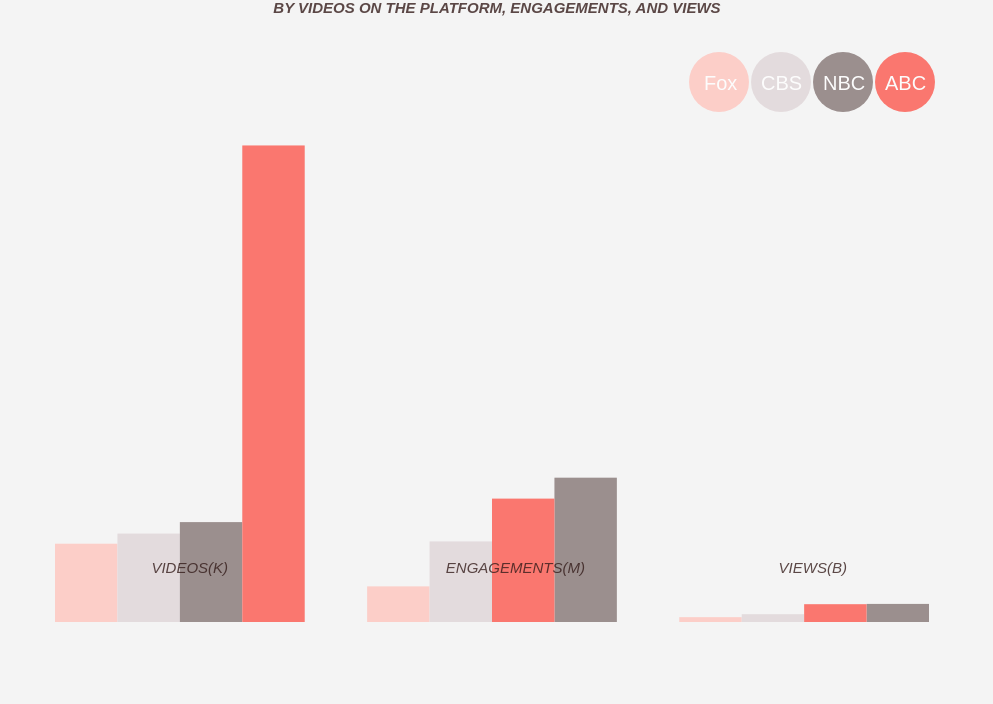
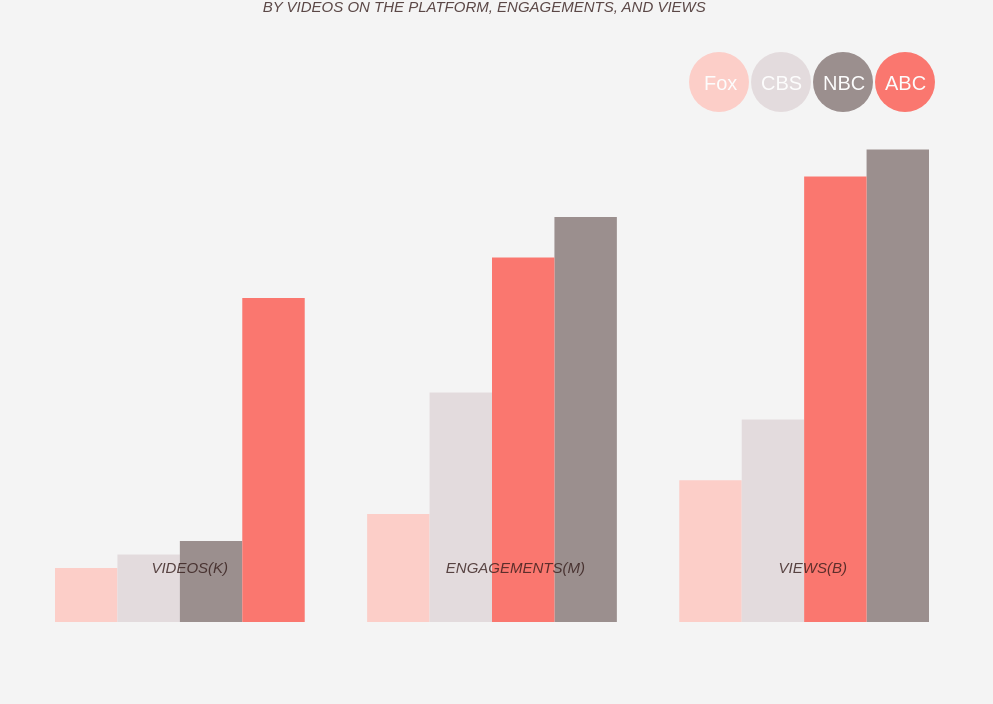
Before and after one commit to jinniluo/TV3.0, a plain HTML site: page index.html in a window 1280 px wide. Shown: the part 96-800 px from the top of the page, without its empty margins (143-1136 px from the left). Drawn offline with Linux system fonts and the light colour scheme.

Commit message:
change scales

```diff
--- a/index.html
+++ b/index.html
@@ -7,7 +7,7 @@
     <body>
         <div class="title">
         <h1>NETWORK BY NETWORK SOCIAL VIDEO BREAKDOWN</h1>
-        <h2>BY VIDEOS ON THE PLATFORM, ENGAGEMENTS, AND VIEWS</h2>
+        <p>BY VIDEOS ON THE PLATFORM, ENGAGEMENTS, AND VIEWS</p>
         </div>
 
         <div class="label1">
--- a/script.js
+++ b/script.js
@@ -35,9 +35,15 @@ var barFoxrect=barFox.append("g").selectAll("rect")
               .enter()
               .append("rect")
               .attr("x",function(d,i){return i*5*w+20})
-              .attr("y",function(d){return height-yScale(d.value)})
+              .attr("y",function(d,i){
+                    if(i==0){return height-yScale(40)}
+                    if(i==1){return height-yScale(80)}
+                    if(i==2){return height-yScale(105)}})
               .attr("width",w)
-              .attr("height",function(d,i){return yScale(d.value)})
+              .attr("height",function(d,i){
+                    if(i==0){return yScale(40)}
+                    if(i==1){return yScale(80)}
+                    if(i==2){return yScale(105)}})
               .style("fill","#fec5be")
               .attr("id","fox")
               .on("mouseenter",function(d,i){
@@ -58,8 +64,14 @@ var barFoxrect=barFox.append("g").selectAll("rect")
               .enter()
               .append("text")
               .attr("x",function(d,i){return i*5*w+20+textanchor})
-              .attr("y",function(d,i){return height-yScale(d.value)-5})
-              .text(function(d,i){return d.value})
+              .attr("y",function(d,i){
+                    if(i==0){return height-yScale(40)-5}
+                    if(i==1){return height-yScale(80)-5}
+                    if(i==2){return height-yScale(105)-5}})
+              .text(function(d,i){
+                    if(i==0){return d.value + "K"}
+                    if(i==1){return d.value + "M"}
+                    if(i==2){return d.value + "B"}})
               .attr("id","foxtext");
 
     var foxPos=width-240
@@ -88,9 +100,15 @@ var barCBSrect=barCBS.selectAll("rect")
               .enter()
               .append("rect")
               .attr("x",function(d,i){return i*5*w+w+20})
-              .attr("y",function(d){return height-yScale(d.value)})
+              .attr("y",function(d,i){
+                    if(i==0){return height-yScale(50)}
+                    if(i==1){return height-yScale(170)}
+                    if(i==2){return height-yScale(150)}})
               .attr("width",w)
-              .attr("height",function(d,i){return yScale(d.value)})
+              .attr("height",function(d,i){
+                    if(i==0){return yScale(50)}
+                    if(i==1){return yScale(170)}
+                    if(i==2){return yScale(150)}})
               .style("fill","#e0d6d8")
               .attr("id","cbs")
               .on("mouseenter",function(d,i){
@@ -112,8 +130,14 @@ var barCBSrect=barCBS.selectAll("rect")
               .enter()
               .append("text")
               .attr("x",function(d,i){return i*5*w+w+20+textanchor})
-              .attr("y",function(d,i){return height-yScale(d.value)-5})
-              .text(function(d,i){return d.value})
+              .attr("y",function(d,i){
+                    if(i==0){return height-yScale(50)-5}
+                    if(i==1){return height-yScale(170)-5}
+                    if(i==2){return height-yScale(150)-5}})
+              .text(function(d,i){
+                    if(i==0){return d.value + "K"}
+                    if(i==1){return d.value + "M"}
+                    if(i==2){return d.value + "B"}})
               .attr("id","cbstext");
 
                 var circleCBS=barCBS.append("circle")
@@ -144,9 +168,15 @@ var barNBCrect=barNBC.append("g").selectAll("rect")
                   if(i==0){return 2*w+20}
                   else if(i==1){return 8*w+20}
                   else{return 13*w+20};})
-              .attr("y",function(d){return height-yScale(d.value)})
+              .attr("y",function(d,i){
+                    if(i==0){return height-yScale(60)}
+                    if(i==1){return height-yScale(300)}
+                    if(i==2){return height-yScale(350)}})
               .attr("width",w)
-              .attr("height",function(d,i){return yScale(d.value)})
+              .attr("height",function(d,i){
+                    if(i==0){return yScale(60)}
+                    if(i==1){return yScale(300)}
+                    if(i==2){return yScale(350)}})
               .style("fill","#857675")
               .attr("id","nbc")
               .on("mouseenter",function(d,i){
@@ -169,8 +199,14 @@ var barNBCrect=barNBC.append("g").selectAll("rect")
                   if(i==0){return 2*w+20+textanchor}
                   else if(i==1){return 8*w+20+textanchor}
                   else{return 13*w+20+textanchor};})
-              .attr("y",function(d,i){return height-yScale(d.value)-5})
-              .text(function(d,i){return d.value})
+              .attr("y",function(d,i){
+                    if(i==0){return height-yScale(60)-5}
+                    if(i==1){return height-yScale(300)-5}
+                    if(i==2){return height-yScale(350)-5}})
+              .text(function(d,i){
+                    if(i==0){return d.value + "K"}
+                    if(i==1){return d.value + "M"}
+                    if(i==2){return d.value + "B"}})
               .attr("id","nbctext");
 
  var circleNBC=barNBC.append("circle")
@@ -207,9 +243,15 @@ var barABCrect=barABC.append("g").selectAll("rect")
                   if(i==0){return 3*w+20}
                   else if(i==1){return 7*w+20}
                   else{return 12*w+20};})
-              .attr("y",function(d){return height-yScale(d.value)})
+              .attr("y",function(d,i){
+                    if(i==0){return height-yScale(240)}
+                    if(i==1){return height-yScale(270)}
+                    if(i==2){return height-yScale(330)}})
               .attr("width",w)
-              .attr("height",function(d,i){return yScale(d.value)})
+              .attr("height",function(d,i){
+                    if(i==0){return yScale(240)}
+                    if(i==1){return yScale(270)}
+                    if(i==2){return yScale(330)}})
               .style("fill","#fc594e")
               .attr("id","abc")
               .on("mouseenter",function(d,i){
@@ -232,8 +274,14 @@ var barABCrect=barABC.append("g").selectAll("rect")
                   if(i==0){return 3*w+20+textanchor}
                   else if(i==1){return 7*w+20+textanchor}
                   else{return 12*w+20+textanchor};})
-              .attr("y",function(d,i){return height-yScale(d.value)-5})
-              .text(function(d,i){return d.value})
+              .attr("y",function(d,i){
+                    if(i==0){return height-yScale(240)-5}
+                    if(i==1){return height-yScale(270)-5}
+                    if(i==2){return height-yScale(330)-5}})
+              .text(function(d,i){
+                    if(i==0){return d.value + "K"}
+                    if(i==1){return d.value + "M"}
+                    if(i==2){return d.value + "B"}})
               .attr("id","abctext");
 
  var circleABC=barABC.append("circle")
--- a/style.css
+++ b/style.css
@@ -17,24 +17,24 @@ body,html{
 .title{
     padding: 0;
     width:90%;
-    margin-left: 5%;
+    margin-left:4%;
     margin-top: 3%;
     z-index: 20;
     font-family: sans-serif;
     text-align: center;
     position: absolute;
-    line-height: 80%;
+    line-height: 100%;
 
 
 }
 
 h1{
-    font-size: 35px;
+    font-size: 30px;
     color:#fc594e;
     opacity: .8;
 }
 
-h2{
+.title p{
     font-size: 15px;
     color:#351d1b;
     opacity: .8;
```
